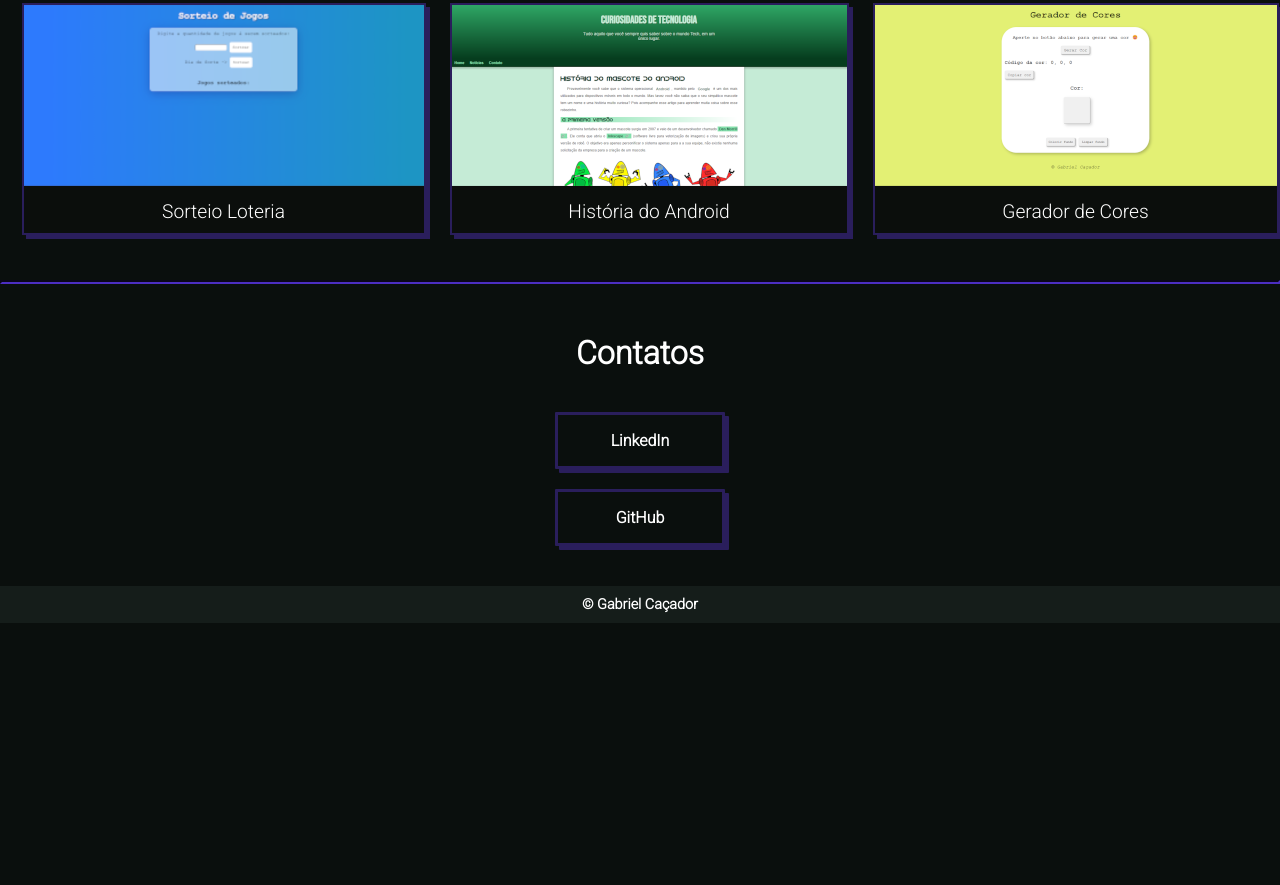
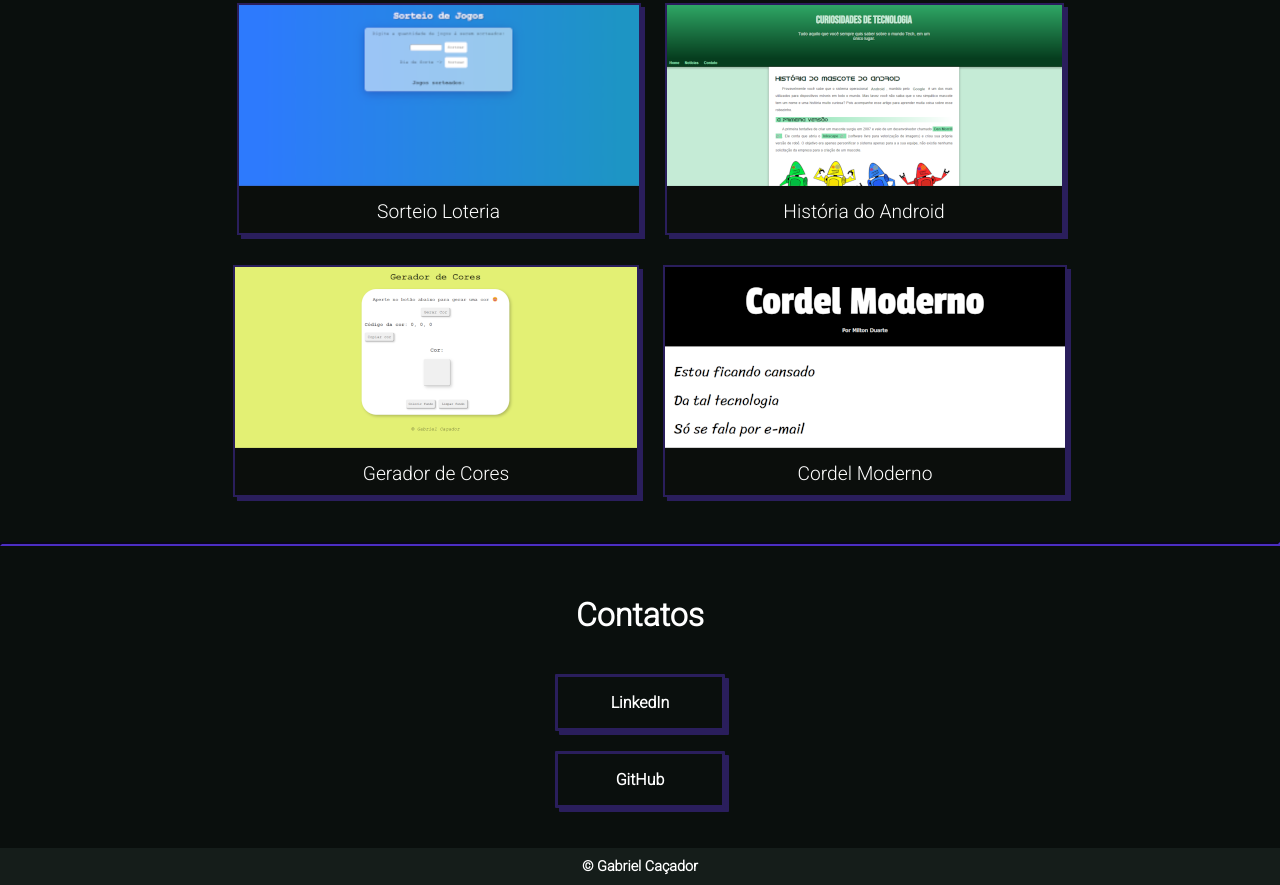
Before and after one commit to cacador1/Quem-eu-sou, a plain HTML site: page index.html in a window 1280 px wide. Shown: the part 850-1735 px from the top of the page. Before the commit the page ends 1473 px from the top, so only its background shows below. Drawn offline with Linux system fonts and the light colour scheme.

Commit message:
modificações

```diff
--- a/index.html
+++ b/index.html
@@ -43,6 +43,7 @@
                 História do Android
             </h2>
         </div>
+        <br>
 
         <div class="caixa-projeto">
             <a href="https://cacador1.github.io/Gerador-de-cores/" target="_blank">
@@ -52,6 +53,16 @@
                 Gerador de Cores
             </h2>
         </div>
+
+        <div class="caixa-projeto">
+            <a href="https://cacador1.github.io/Cordel-Moderno/" target="_blank">
+                <img src="img/projeto4.png" alt="">
+            </a>
+            <h2  class="titulo-projeto">
+                Cordel Moderno
+            </h2>
+        </div>
+
     </section>
 
 
```
Also changed, not shown: img/projeto4.png (added).
